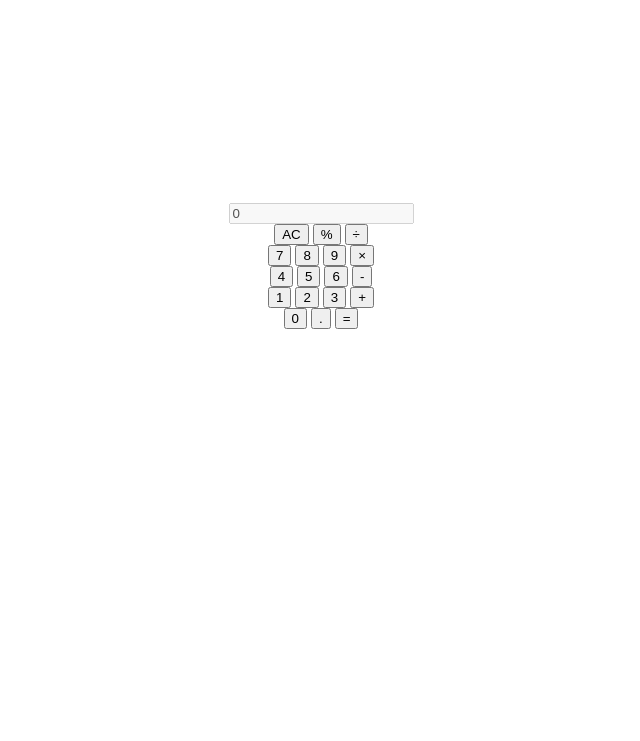
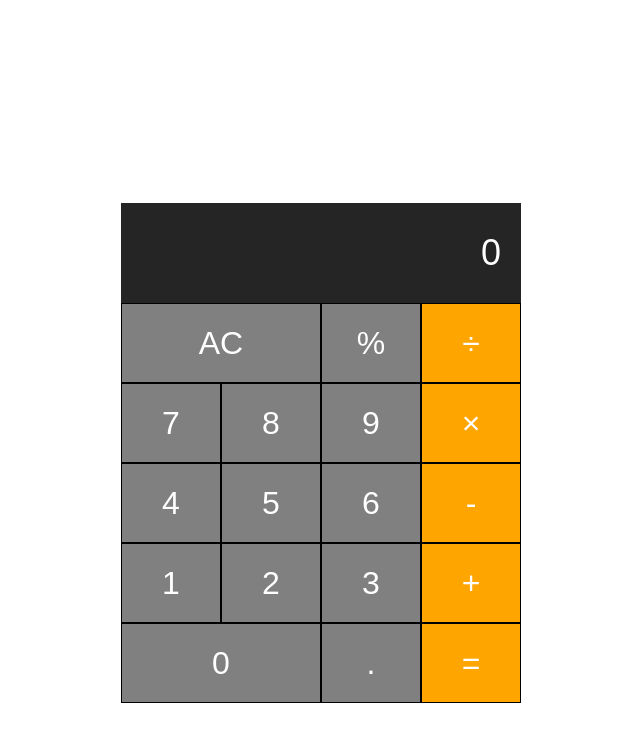
Before and after one commit to Ramzbii/Kalkulator, a plain HTML site: page index.html in a window 1280 px wide. Shown: the part 5-746 px from the top of the page, without its empty margins (319-959 px from the left). Drawn offline with Linux system fonts and the light colour scheme.

Commit message:
menambahkan addeventlistener pada number

```diff
--- a/index.html
+++ b/index.html
@@ -41,5 +41,6 @@
             </div>
         </div>
     </div>
+    <script type="text/javascript" src="script.js"></script>
 </body>
 </html>
--- /dev/null
+++ b/script.js
@@ -0,0 +1,6 @@
+const numbers = document.querySelectorAll(".number")
+numbers.forEach((number)=>{
+    number.addEventListener("click", (event) => {
+        console.log(event.target.value)
+    })
+})
--- a/stylesheet.css
+++ b/stylesheet.css
@@ -5,4 +5,48 @@
     width: 400px;
 }
 
-.calculator
+.calculator-screen{
+    width: 100%;
+    height: 100px;
+    background-color: #252525;
+    color: #fff;
+    text-align: right;
+    font-size: 36px;
+    border: none;
+    padding: 0 20px;
+    box-sizing: border-box;
+}
+
+.calculator-keys{
+    width: 100%;
+}
+
+.row{
+    display: flex;
+}
+
+button{
+    height: 80px;
+    width: 25%;
+    background-color: gray;
+    border: 1px solid black;
+    font-size: 32px;
+    color: #fff;
+    outline: none;
+}
+
+.all-clear, .zero-btn{
+    width: 50%;
+}
+
+.operator, .equal-sign{
+    background-color: orange;
+}
+
+button:hover {
+    background-color: darkgray;
+}
+
+.operator:hover, .equal-sign:hover{
+    background-color: darkorange;
+}
```
Also changed, not shown: scrpit.js (deleted).
